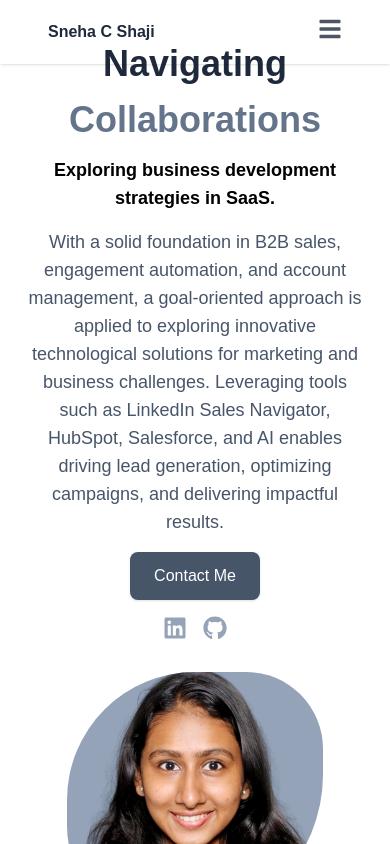
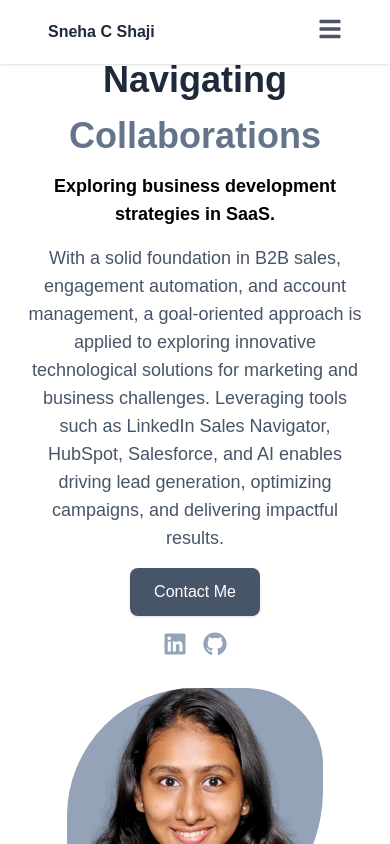
Before and after one commit to sneha2180/sneha-portfolio-react2, a React (Create React App) app: page / in a window 390 px wide. Shown: the top 844 px of the page. Built offline with nearby package versions, Linux system fonts and the light colour scheme; a small style sheet from the web is missing.

Commit message:
Add padding for small screen

```diff
--- a/src/components/Home.jsx
+++ b/src/components/Home.jsx
@@ -6,7 +6,7 @@ const Home = () => {
   return (
     <section
       id="home"
-      className="h-screen flex items-center justify-center pt-32 md:pt-20 lg:pt-24"
+      className="h-screen flex items-center justify-center pt-40 md:pt-20 lg:pt-24"
     >
       <div className="container mx-auto px-6 flex flex-col md:flex-row items-center" style={{ fontFamily: "Poppins, sans-serif" }}>
         {/* Left Side */}
```
